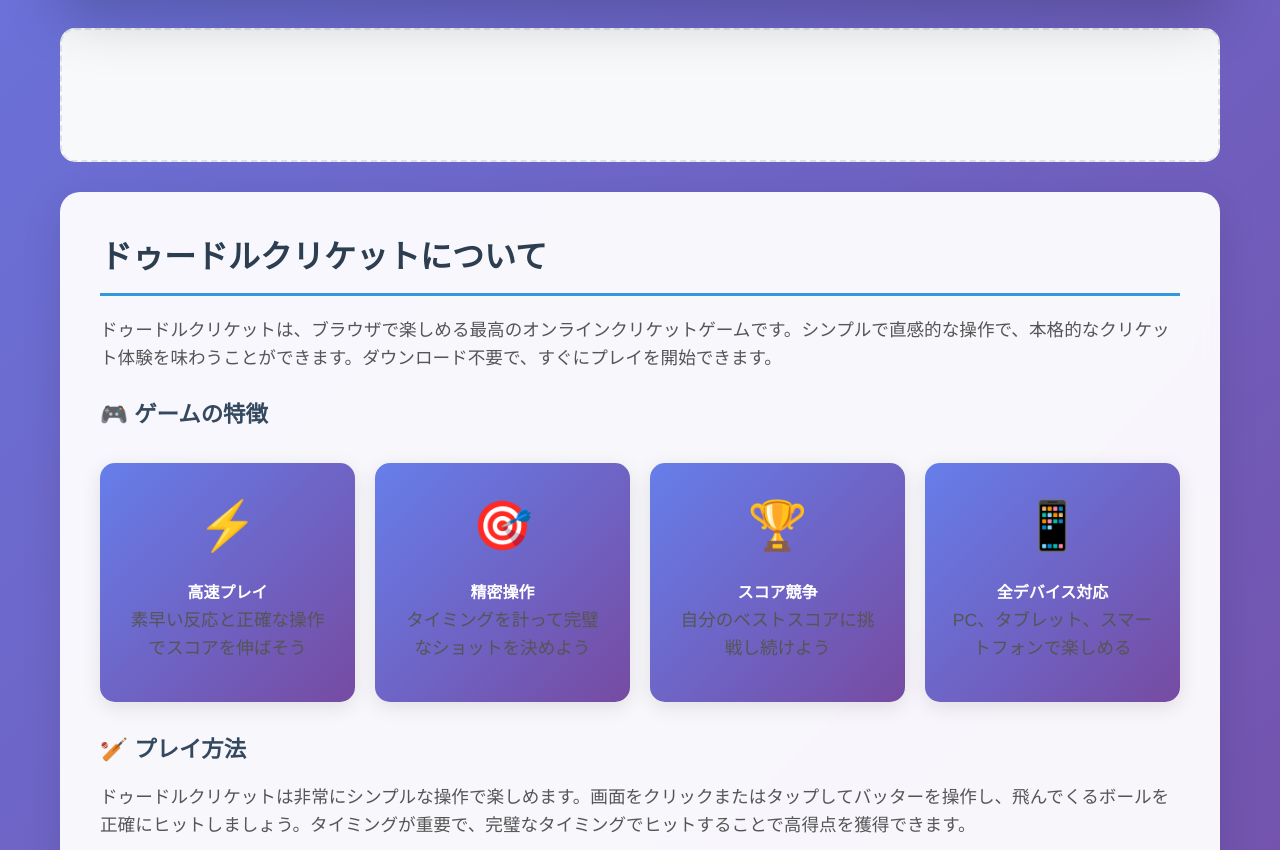
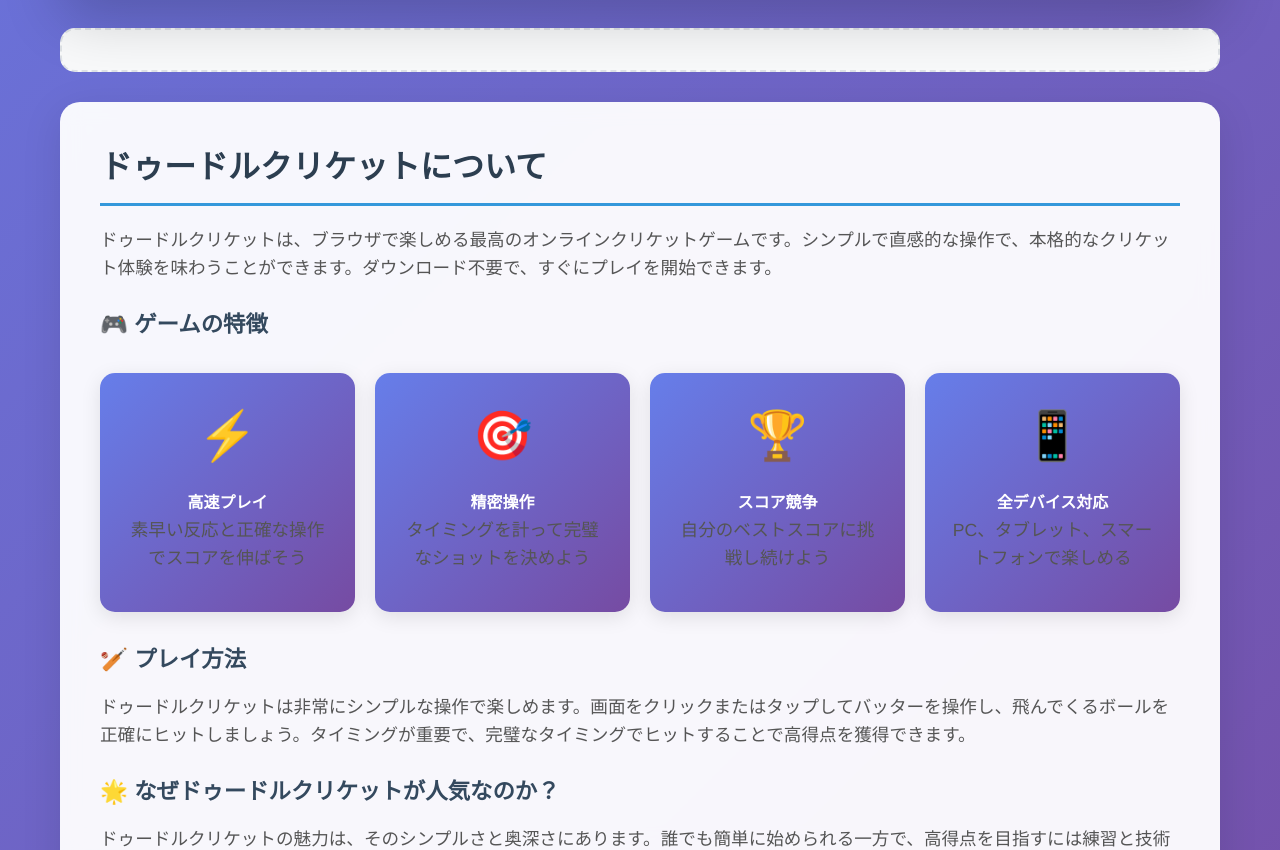
Before and after one commit to kaloodinaz/doodlecricket, a plain HTML site: page index.html in a window 1280 px wide. Shown: the part 940-1790 px from the top of the page. Drawn offline with Linux system fonts and the light colour scheme.

Commit message:
Update index.html

```diff
--- a/index.html
+++ b/index.html
@@ -324,7 +324,7 @@
 
               <!-- PC Only Ads -->
         <div class="ads-container">
-            <div class="ads-placeholder">
+
                <script type="text/javascript">
      atOptions = {
        'key' : 'd1d26e15f7c349fd8e403bb5ea491a31',
@@ -335,7 +335,7 @@
      };
    </script>
    <script type="text/javascript" src="//www.highperformanceformat.com/d1d26e15f7c349fd8e403bb5ea491a31/invoke.js"></script>
-            </div>
+
         </div>
 
         <div class="seo-content">
```
